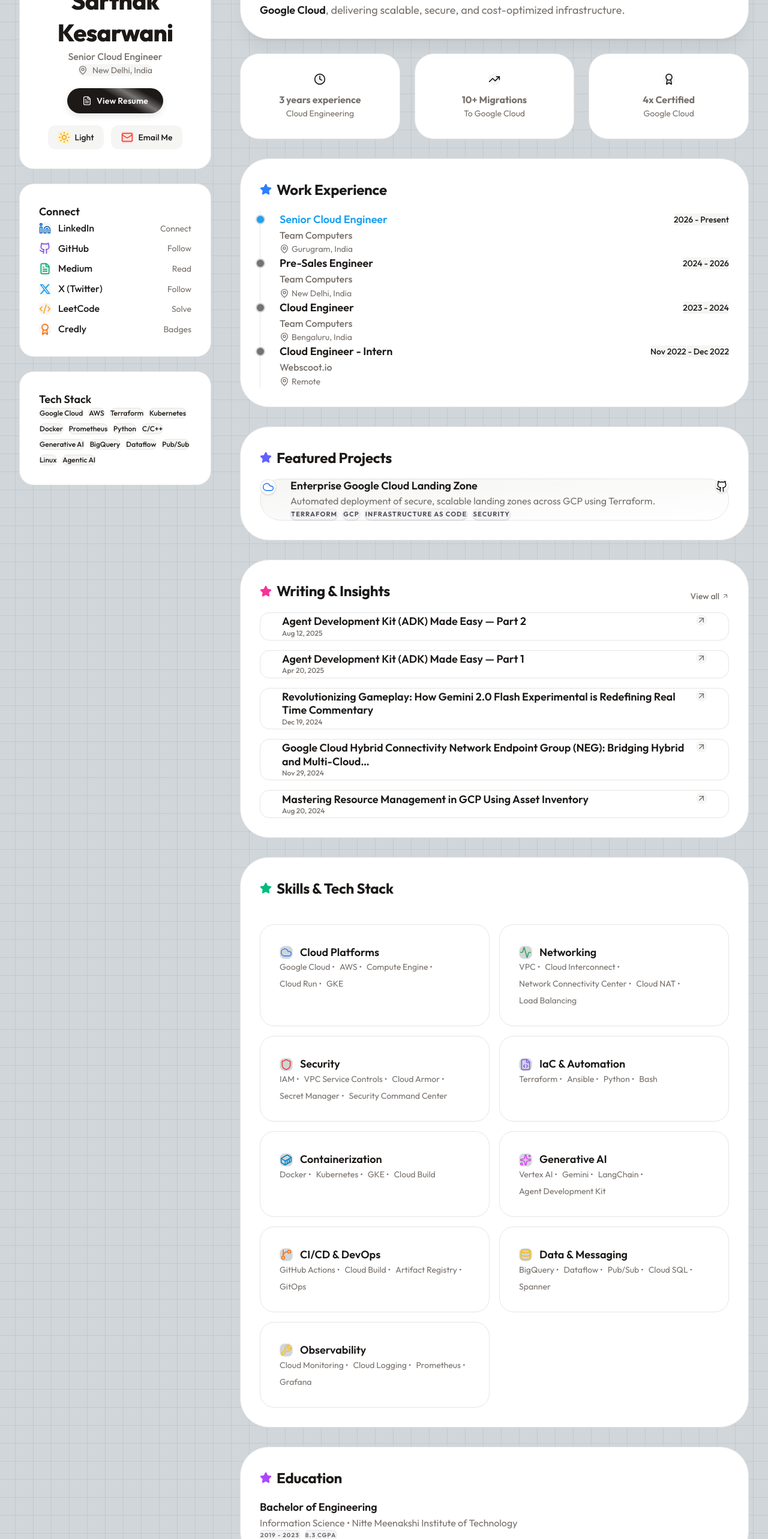
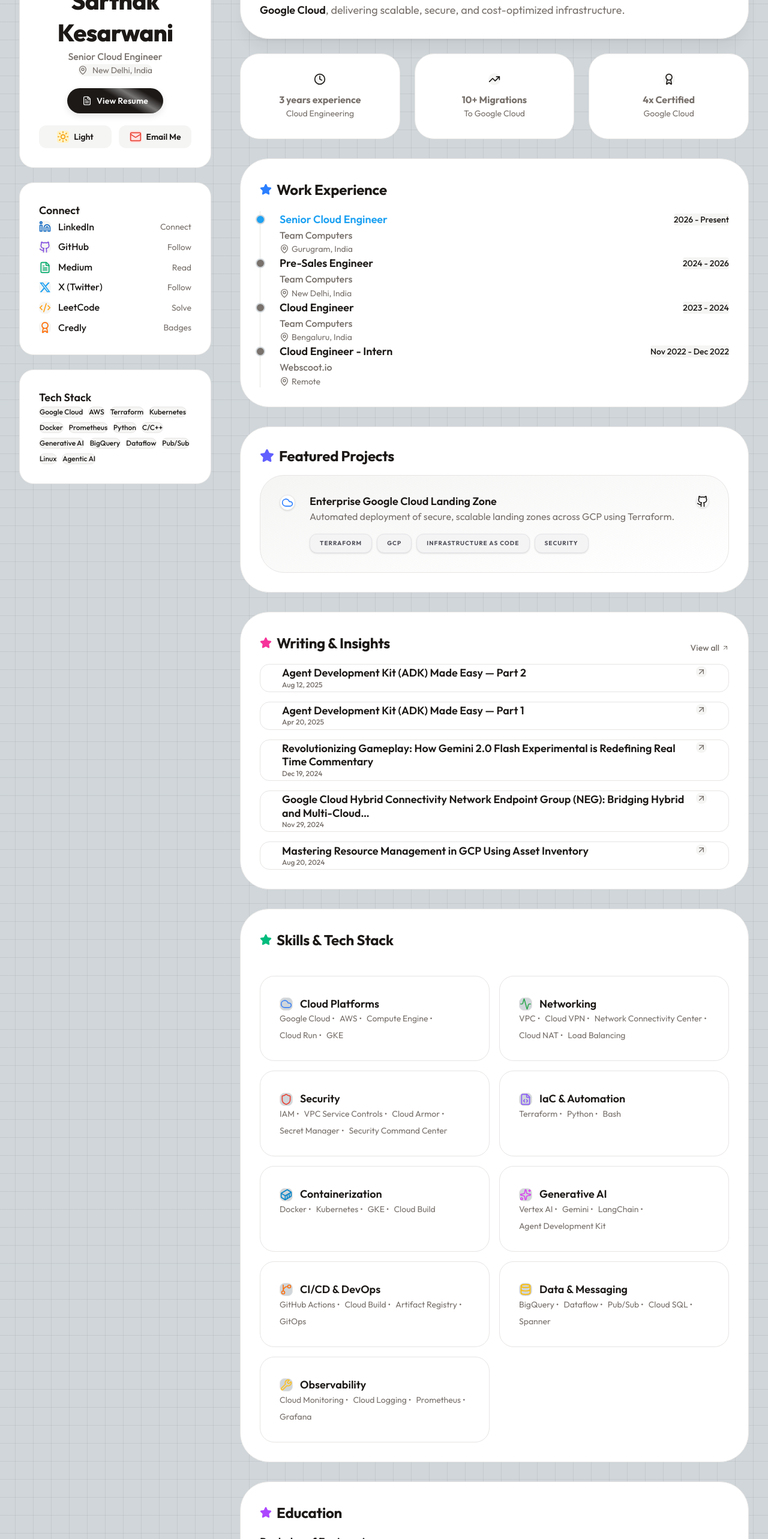
Before and after one commit to operator670/techwithsarthak, a Next.js app: page / in a window 1280 px wide. Shown: the part 234-2800 px from the top of the page at 60% size. Built offline with nearby package versions, Linux system fonts and the light colour scheme.

Commit message:
Fixed UI and skills section

```diff
--- a/app/globals.css
+++ b/app/globals.css
@@ -158,8 +158,9 @@
 .btn-zinc {
   display: inline-flex;
   align-items: center;
+  justify-content: center;
   gap: 0.5rem;
-  padding: 0.5rem 1rem;
+  padding: 0.5rem 0.75rem;
   border-radius: 0.75rem;
   font-size: 0.875rem;
   font-weight: 500;
@@ -167,6 +168,8 @@
   color: rgb(var(--secondary-foreground));
   transition: all 0.2s;
   border: 1px solid transparent;
+  white-space: nowrap;
+  width: 100%;
 }
 
 .btn-zinc:hover {
--- a/components/Education.tsx
+++ b/components/Education.tsx
@@ -36,11 +36,17 @@
                     </h2>
                     <h3 className="font-bold text-[rgb(var(--foreground))] text-lg">Bachelor of Engineering</h3>
                     <p className="text-[rgb(var(--muted-foreground))] text-sm sm:text-base">Information Science • Nitte Meenakshi Institute of Technology</p>
-                    <div className="flex items-center gap-2 mt-2">
-                        <span className="text-[10px] font-bold uppercase tracking-widest text-zinc-500 dark:text-zinc-400 bg-zinc-100 dark:bg-zinc-800/80 px-2 py-0.5 rounded-md border border-zinc-200 dark:border-zinc-700 w-fit">
+                    <div className="flex items-center gap-3 mt-4">
+                        <span
+                            className="inline-flex items-center justify-center h-7 text-[10px] font-bold uppercase tracking-widest rounded-xl bg-zinc-100 dark:bg-white/5 text-zinc-500 dark:text-zinc-400 border border-zinc-200 dark:border-white/10 shadow-sm"
+                            style={{ paddingLeft: '1.5rem', paddingRight: '1.5rem' }}
+                        >
                             2019 - 2023
                         </span>
-                        <span className="text-[10px] font-bold uppercase tracking-widest text-zinc-500 dark:text-zinc-400 bg-zinc-100 dark:bg-zinc-800/80 px-2 py-0.5 rounded-md border border-zinc-200 dark:border-zinc-700 w-fit">
+                        <span
+                            className="inline-flex items-center justify-center h-7 text-[10px] font-bold uppercase tracking-widest rounded-xl bg-zinc-100 dark:bg-white/5 text-zinc-500 dark:text-zinc-400 border border-zinc-200 dark:border-white/10 shadow-sm"
+                            style={{ paddingLeft: '1.5rem', paddingRight: '1.5rem' }}
+                        >
                             8.3 CGPA
                         </span>
                     </div>
@@ -63,9 +69,12 @@
                                     {cert.icon}
                                 </div>
                             </div>
-                            <div className="flex flex-col gap-1">
+                            <div className="flex flex-col gap-2">
                                 <p className="font-bold text-[rgb(var(--foreground))] leading-tight group-hover:text-indigo-500 transition-colors">{cert.name}</p>
-                                <span className="text-[10px] font-bold uppercase tracking-widest text-zinc-500 dark:text-zinc-400 bg-zinc-100 dark:bg-zinc-800/80 px-2 py-0.5 rounded-md border border-zinc-200 dark:border-zinc-700 w-fit">
+                                <span
+                                    className="inline-flex items-center justify-center h-7 text-[10px] font-bold uppercase tracking-widest rounded-xl bg-zinc-100 dark:bg-white/5 text-zinc-500 dark:text-zinc-400 border border-zinc-200 dark:border-white/10 shadow-sm w-fit"
+                                    style={{ paddingLeft: '1.5rem', paddingRight: '1.5rem' }}
+                                >
                                     {cert.year}
                                 </span>
                             </div>
--- a/components/Projects.tsx
+++ b/components/Projects.tsx
@@ -23,10 +23,10 @@
     ];
 
     return (
-        <section id="projects" className="bento-card rounded-[3rem]!">
-            <div className="mb-8">
-                <h2 className="text-[rgb(var(--foreground))] mb-0 flex items-center gap-2">
-                    <Star className="w-5 h-5 text-indigo-500 fill-indigo-500" />
+        <section id="projects" className="bento-card rounded-[3rem]! p-8!">
+            <div className="mb-6">
+                <h2 className="text-[rgb(var(--foreground))] mb-0 flex items-center gap-2 text-2xl">
+                    <Star className="w-6 h-6 text-indigo-500 fill-indigo-500" />
                     Featured Projects
                 </h2>
             </div>
@@ -35,12 +35,12 @@
                 {projects.map((project, index) => (
                     <div
                         key={index}
-                        className="group relative flex flex-col p-8 rounded-[2.5rem] border border-[rgb(var(--border))] bg-gradient-to-br from-[rgb(var(--secondary))] to-white/5 dark:from-zinc-900/50 dark:to-zinc-900/10 hover:shadow-2xl hover:shadow-black/5 transition-all duration-300"
+                        className="group relative flex flex-col p-8! rounded-[2.5rem] border border-[rgb(var(--border))] hover:border-indigo-500/30 bg-linear-to-br from-[rgb(var(--secondary))] to-white/5 dark:from-zinc-900/50 dark:to-zinc-900/10 hover:shadow-2xl hover:shadow-black/5 transition-all duration-300"
                     >
                         <div className="flex gap-6">
                             {/* Left Column: Technology Icon */}
                             <div className="shrink-0 pt-1">
-                                <div className="p-3.5 rounded-2xl bg-white dark:bg-zinc-900/50 border border-[rgb(var(--border))] group-hover:scale-110 group-hover:rotate-3 transition-all duration-300 shadow-sm backdrop-blur-sm">
+                                <div className="p-3 rounded-2xl bg-white dark:bg-zinc-900/50 border border-[rgb(var(--border))] group-hover:scale-110 group-hover:rotate-3 transition-all duration-300 shadow-sm backdrop-blur-sm">
                                     <div className="w-6 h-6 flex items-center justify-center">
                                         {project.icon}
                                     </div>
@@ -59,7 +59,7 @@
                                             href={project.github}
                                             target="_blank"
                                             rel="noopener noreferrer"
-                                            className="mr-2 p-2.5 text-[rgb(var(--foreground))] bg-transparent hover:border-[rgb(var(--foreground))] rounded-2xl border border-zinc-200 dark:border-white/20 transition-all shadow-sm group/git"
+                                            className="mr-2 p-2 text-[rgb(var(--foreground))] bg-transparent hover:border-[rgb(var(--foreground))] rounded-2xl border border-zinc-200 dark:border-white/20 transition-all shadow-sm group/git"
                                             aria-label="GitHub Repository"
                                         >
                                             <Github className="w-5 h-5 group-hover/git:scale-110 transition-transform" />
@@ -67,15 +67,18 @@
                                     )}
                                 </div>
 
-                                <p className="text-[rgb(var(--muted-foreground))] mb-6 text-base leading-relaxed max-w-2xl">
+                                <p className="text-[rgb(var(--muted-foreground))] text-sm sm:text-base leading-relaxed max-w-2xl">
                                     {project.description}
                                 </p>
 
-                                <div className="mt-auto flex flex-wrap gap-2">
+                                <div className="h-4" />
+
+                                <div className="flex flex-wrap gap-2">
                                     {project.tags.map((tag, tagIndex) => (
                                         <span
                                             key={tagIndex}
-                                            className="px-3 py-1.5 text-[11px] font-bold uppercase tracking-widest rounded-xl bg-zinc-100 dark:bg-zinc-800/80 text-zinc-600 dark:text-zinc-400 border border-zinc-200 dark:border-zinc-700 shadow-sm transition-colors"
+                                            className="inline-flex items-center justify-center h-8 text-[10px] font-bold uppercase tracking-widest rounded-xl bg-zinc-100 dark:bg-white/5 text-zinc-600 dark:text-zinc-300 border border-zinc-200 dark:border-white/10 shadow-sm hover:border-indigo-500/50 transition-all"
+                                            style={{ paddingLeft: '1rem', paddingRight: '1rem' }}
                                         >
                                             {tag}
                                         </span>
--- a/components/Sidebar.tsx
+++ b/components/Sidebar.tsx
@@ -84,17 +84,17 @@
                     </a>
                 </div>
 
-                <div className="flex gap-3" style={{ marginTop: '1.25rem' }}>
+                <div className="grid grid-cols-2 gap-3 w-full" style={{ marginTop: '1.25rem' }}>
                     <ThemeToggle />
                     <a
                         href="mailto:official.sarthak905@gmail.com"
                         className="btn-zinc group/email"
                         aria-label="Email Me"
                     >
-                        <div className="p-1.5 rounded bg-red-100 dark:bg-red-900/30 group-hover/email:bg-red-200 transition-colors">
+                        <div className="p-1 rounded bg-red-100 dark:bg-red-900/30 group-hover/email:bg-red-200 transition-colors">
                             <Mail className="icon text-[#EA4335]" />
                         </div>
-                        <span>Email Me</span>
+                        <span className="text-xs sm:text-sm font-semibold">Email Me</span>
                     </a>
                 </div>
             </div>
--- a/components/Skills.tsx
+++ b/components/Skills.tsx
@@ -32,7 +32,7 @@
         {
             name: "Networking",
             icon: <Activity className="icon" />,
-            skills: ["VPC", "Cloud Interconnect", "Network Connectivity Center", "Cloud NAT", "Load Balancing"],
+            skills: ["VPC", "Cloud VPN", "Network Connectivity Center", "Cloud NAT", "Load Balancing"],
             color: "text-[#34A853]" // Google Green
         },
         {
@@ -44,7 +44,7 @@
         {
             name: "IaC & Automation",
             icon: <FileCode className="icon" />,
-            skills: ["Terraform", "Ansible", "Python", "Bash"],
+            skills: ["Terraform", "Python", "Bash"],
             color: "text-[#8B5CF6]" // Purple
         },
         {
--- a/components/ThemeToggle.tsx
+++ b/components/ThemeToggle.tsx
@@ -32,14 +32,14 @@
                     <div className="p-1 rounded bg-amber-100 dark:bg-amber-900/30 group-hover/theme:bg-amber-200 transition-colors">
                         <Sun className="icon text-[#F59E0B]" />
                     </div>
-                    <span>Light</span>
+                    <span className="text-xs sm:text-sm font-semibold">Light</span>
                 </>
             ) : (
                 <>
                     <div className="p-1 rounded bg-indigo-100 dark:bg-indigo-900/30 group-hover/theme:bg-indigo-200 transition-colors">
                         <Moon className="icon text-[#818CF8]" />
                     </div>
-                    <span>Dark</span>
+                    <span className="text-xs sm:text-sm font-semibold">Dark</span>
                 </>
             )}
         </button>
```
Also changed, not shown: components/Achievements.tsx (+7 -4 lines).
